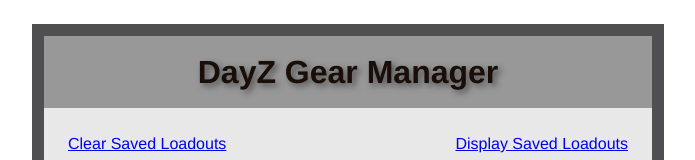
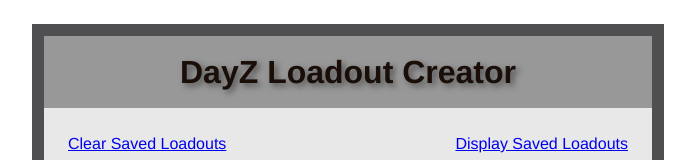
Before and after one commit to Ackdamos/VFW-Assignment1, a plain HTML site: page additem.html in a window 1280 px wide. Shown: the top 160 px of the page, without its empty margins (292-987 px from the left). Drawn offline with Linux system fonts and the light colour scheme.

Commit message:
Renamed my web app.

```diff
--- a/additem.html
+++ b/additem.html
@@ -8,14 +8,14 @@
 		<meta name="viewport" content="user-scalable=no, width=device-width" />
 		<meta name="viewport" content="target-densitydpi=device-dpi" />
 
-		<title>DayZ Gear Manager</title>
+		<title>DayZ Loadout Creator</title>
 
 		<link href="css/styles.css" rel="stylesheet" type="text/css" />
 
 	</head>
 
 	<body>
-		<h1>DayZ Gear Manager</h1>
+		<h1>DayZ Loadout Creator</h1>
 
 		<nav>
 			<a href="#" id="clear">Clear Saved Loadouts</a>
```
Also changed, not shown: index.html (+2 -2 lines).
